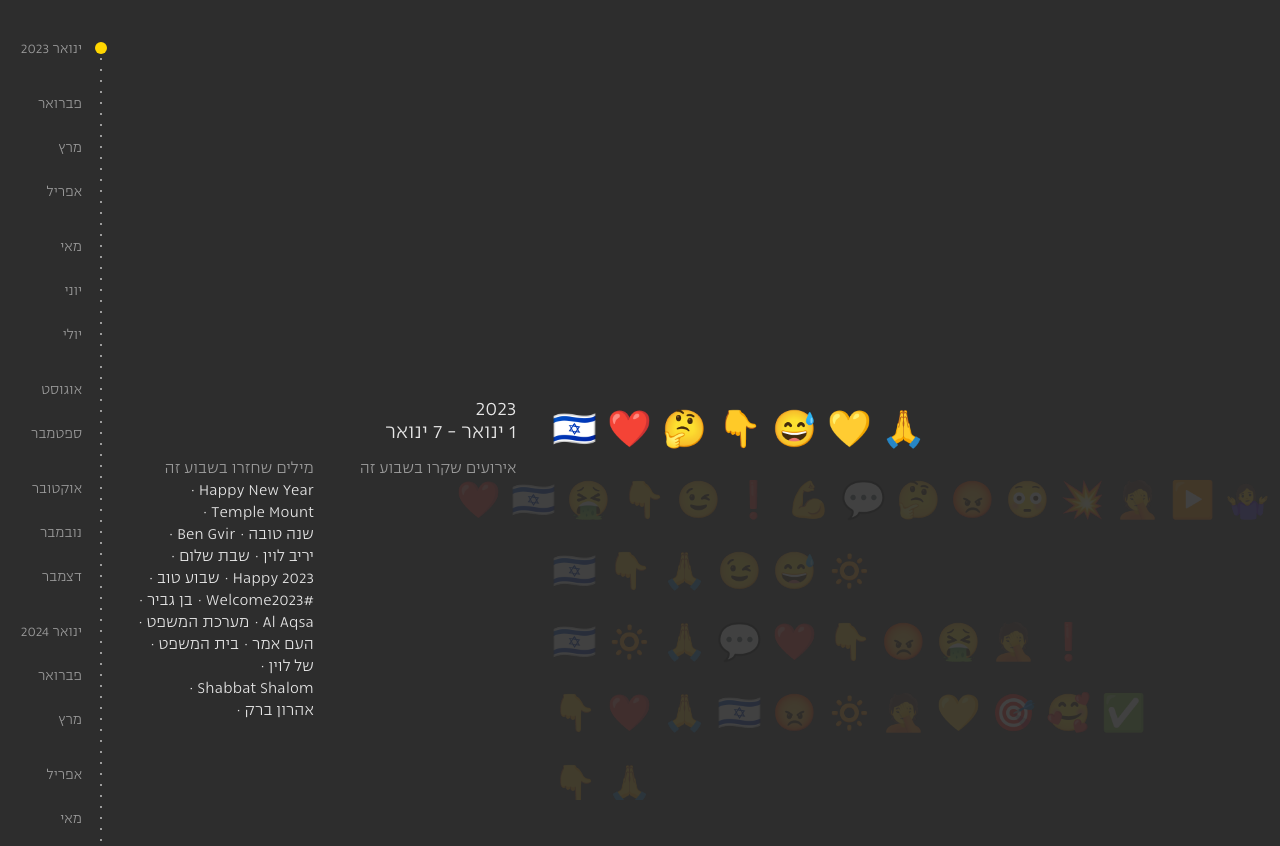
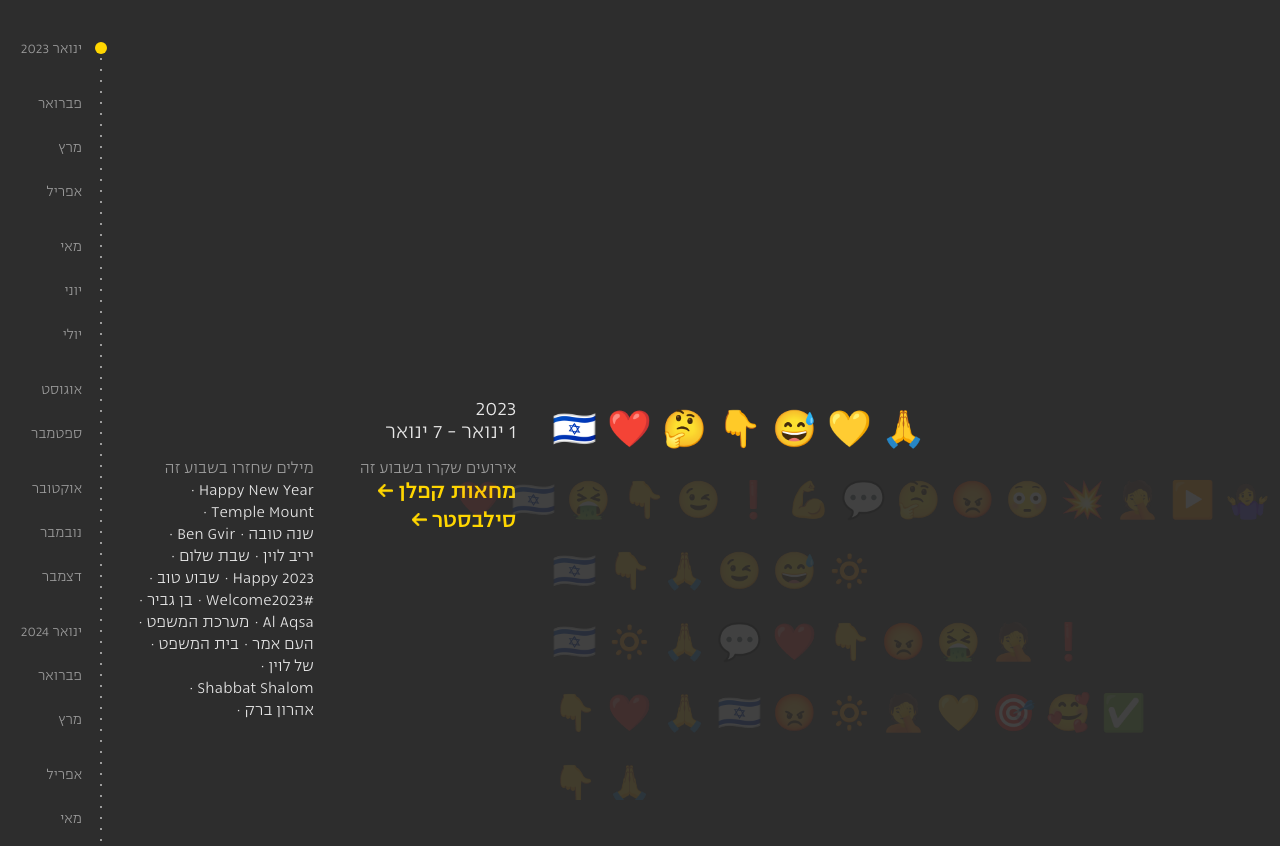
Before and after one commit to mineihadar/emoji-app, a React (Create React App) app: page /timeline in a window 1280 px wide. Built offline with nearby package versions, Linux system fonts and the light colour scheme.

Commit message:
fixed event index bug

```diff
--- a/src/EventIndex.css
+++ b/src/EventIndex.css
@@ -40,13 +40,13 @@
     background-size: 375%; /* Increased background size on hover */
 }
 
-.image-item:hover .event-container::after {
+.image-item:hover .index-event-container::after {
     width: 100%;
     right: 0;
     left: auto;
 }
 
-.image-item:hover .arrow {
+.image-item:hover .index-arrow {
     transform: translateX(-3px); /* Adjust as needed */
 }
 
@@ -59,7 +59,7 @@
     opacity: 60%;
 }
 
-.event-container {
+.index-event-container {
     display: inline-flex;
     align-items: center;
     margin: 0;
@@ -74,7 +74,7 @@
     cursor: pointer;
 }
 
-.event-container::after {
+.index-event-container::after {
     content: "";
     position: absolute;
     bottom: 0;
@@ -85,7 +85,7 @@
     transition: width 0.5s ease-in-out;
 }
 
-.arrow {
+.index-arrow {
     width: 15px;
     padding-right: 5px;
     transition: transform 0.3s ease-out; /* Make transition time similar to the underline */
--- a/src/EventIndex.js
+++ b/src/EventIndex.js
@@ -42,9 +42,9 @@ const ImageGrid = () => {
                                     style={{ backgroundImage: `url(${image.src})` }}
                                 ></div>
                                 <div className="image-date">{image.date}</div>
-                                <div className='event-container'>
+                                <div className='index-event-container'>
                                     <p>{image.name}</p>
-                                    <img className='arrow' src={arrow} alt='arrow' />
+                                    <img className='index-arrow' src={arrow} alt='arrow' />
                                 </div>
                             </>
                         )}
```
